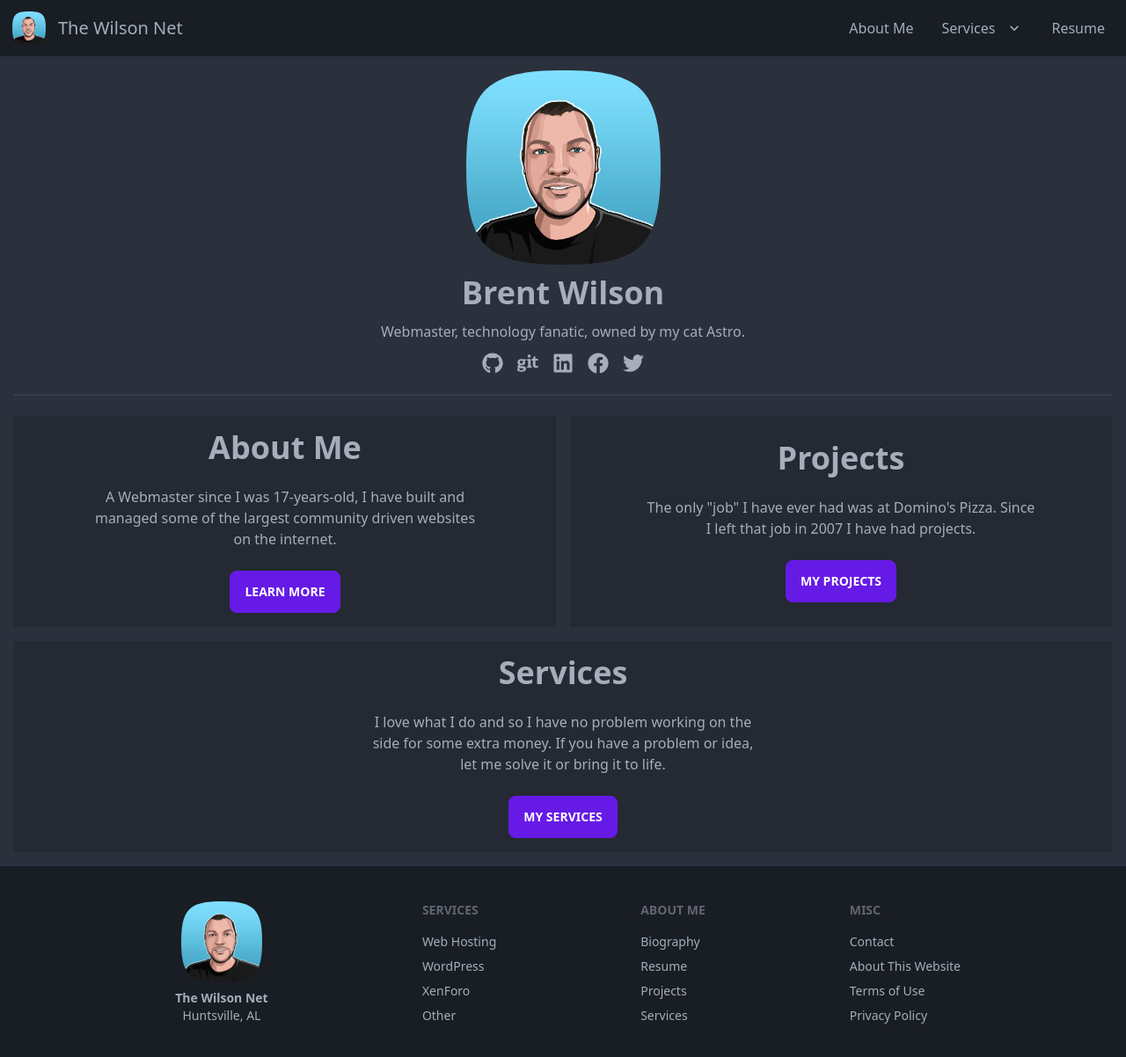
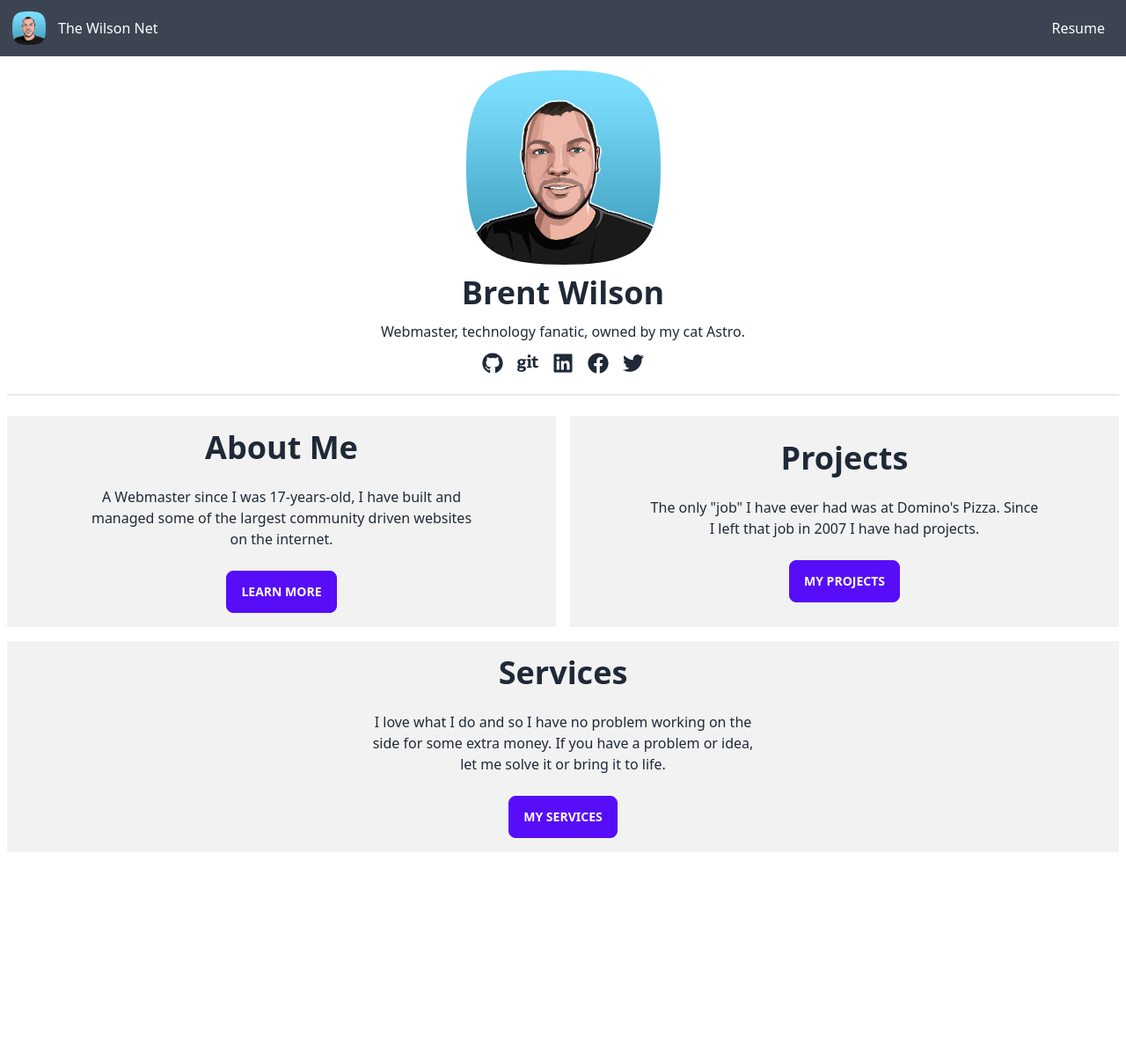
Before and after one commit to BWBama85/thewilsonnet.com, a Next.js app: page / in a window 1280 px wide. Shown: the top 1202 px of the page at 88% size. After the commit the page ends 985 px from the top, so only its background shows below. Built offline with nearby package versions, Linux system fonts and the light colour scheme.

Commit message:
Initial release to get resume live

```diff
--- /dev/null
+++ b/app/about/page.tsx
@@ -0,0 +1,7 @@
+export default function About() {
+  return (
+    <div>
+      Test
+    </div>
+  )
+}
--- a/app/resume/page.tsx
+++ b/app/about/resume/page.tsx
@@ -1,6 +1,5 @@
-import TOC from '../tableofcontents';
+import TOC from '../../tableofcontents';
 import Link from 'next/link';
-import Image from 'next/image'
 import {
   FaGithub,
   FaGit,
@@ -161,7 +160,7 @@ export default function Resume() {
                 Linux System Administration
               </p>
               <p>
-                Helps clients setup, secure, optimize and maintain their Linux servers.
+                Help clients setup, secure, optimize and maintain their Linux servers.
               </p>
             </li>
             <li>
--- a/app/layout.tsx
+++ b/app/layout.tsx
@@ -1,6 +1,6 @@
 import './globals.css'
-import Nav from './navbar'
-import Foot from './footer'
+import Nav from '../components/navbar'
+import Foot from '../components/footer'
 
 export default function RootLayout({
   children,
@@ -8,7 +8,7 @@ export default function RootLayout({
   children: React.ReactNode
 }) {
   return (
-    <html lang="en" data-theme="dark">
+    <html lang="en">
       <head>
         <meta name="viewport" content="width=device-width, initial-scale=1" />
         <title>Brent Wilson - Huntsville, AL</title>
@@ -18,10 +18,9 @@ export default function RootLayout({
       <body>
         <div className="container mx-auto w-full">
           <Nav />
-          <div id="page" className="px-4">
+          <main id="page" className="px-2">
             {children}
-          </div>
-          <Foot />
+          </main>
         </div>
       </body >
     </html >
--- a/app/navbar.tsx
+++ /dev/null
@@ -1,109 +0,0 @@
-import Link from 'next/link';
-import Image from 'next/image';
-
-export default function Nav() {
-  return (
-    <div className="flex w-full mb-4">
-      <div className="navbar bg-neutral text-neutral-content">
-        <div className="navbar-start w-full">
-          <div className="dropdown">
-            <label tabIndex={0} className="btn btn-ghost lg:hidden">
-              <svg
-                xmlns="http://www.w3.org/2000/svg"
-                className="h-5 w-5"
-                fill="none"
-                viewBox="0 0 24 24"
-                stroke="currentColor"
-              >
-                <path
-                  strokeLinecap="round"
-                  strokeLinejoin="round"
-                  strokeWidth={2}
-                  d="M4 6h16M4 12h8m-8 6h16"
-                />
-              </svg>
-            </label>
-            <ul tabIndex={0} className="menu menu-compact dropdown-content mt-3 p-2 shadow bg-base-100 rounded-box w-52">
-              <li><a>About Me</a></li>
-              <li tabIndex={0}>
-                <a className="justify-between">
-                  Services
-                  <svg
-                    className="fill-current"
-                    xmlns="http://www.w3.org/2000/svg"
-                    width={24}
-                    height={24}
-                    viewBox="0 0 24 24"
-                  >
-                    <path d="M8.59,16.58L13.17,12L8.59,7.41L10,6L16,12L10,18L8.59,16.58Z" />
-                  </svg>
-                </a>
-                <ul className="p-2 bg-base-100">
-                  <li>
-                    <a>Web Hosting</a>
-                  </li>
-                  <li>
-                    <a>WordPress</a>
-                  </li>
-                  <li>
-                    <a>XenForo</a>
-                  </li>
-                  <li>
-                    <a>Other</a>
-                  </li>
-                </ul>
-              </li>
-              <li><Link href='/resume'>Resume</Link></li>
-            </ul>
-          </div>
-          <Image
-            className="mask mask-squircle"
-            alt="Brent Wilson"
-            src="/me.png"
-            width={50}
-            height={50}
-          />
-          <Link className="px-2 normal-case text-xl" href="/">The Wilson Net</Link>
-        </div>
-        <div className="navbar-end hidden lg:flex">
-          <ul className="menu menu-horizontal p-0">
-            <li>
-              <a>About Me</a>
-            </li>
-            <li tabIndex={0}>
-              <a>
-                Services
-                <svg
-                  className="fill-current"
-                  xmlns="http://www.w3.org/2000/svg"
-                  width={20}
-                  height={20}
-                  viewBox="0 0 24 24"
-                >
-                  <path d="M7.41,8.58L12,13.17L16.59,8.58L18,10L12,16L6,10L7.41,8.58Z" />
-                </svg>
-              </a>
-              <ul className="p-2 bg-base-100">
-                <li>
-                  <a>Web Hosting</a>
-                </li>
-                <li>
-                  <a>WordPress</a>
-                </li>
-                <li>
-                  <a>XenForo</a>
-                </li>
-                <li>
-                  <a>Other</a>
-                </li>
-              </ul>
-            </li>
-            <li>
-              <Link href='/resume'>Resume</Link>
-            </li>
-          </ul>
-        </div>
-      </div>
-    </div>
-  );
-}
--- a/app/page.tsx
+++ b/app/page.tsx
@@ -17,6 +17,7 @@ export default function Home() {
         src="/me.png"
         width={288}
         height={222}
+        priority
       />
       <div className="text-center">
         <h1 className="text-4xl font-bold my-3">Brent Wilson</h1>
@@ -69,7 +70,7 @@ export default function Home() {
               <p className="py-6">
                 A Webmaster since I was 17-years-old, I have built and managed some of the largest community driven websites on the internet.
               </p>
-              <button className="btn btn-primary">Learn More</button>
+              <Link href="/about" title="About Brent Wilson" className="btn btn-primary">Learn More</Link>
             </div>
           </div>
         </div>
@@ -80,7 +81,7 @@ export default function Home() {
               <p className="py-6">
                 The only &quot;job&quot; I have ever had was at Domino&apos;s Pizza. Since I left that job in 2007 I have had projects.
               </p>
-              <button className="btn btn-primary">My Projects</button>
+              <Link href="/projects" title="My Projects" className="btn btn-primary">My Projects</Link>
             </div>
           </div>
         </div>
@@ -91,7 +92,7 @@ export default function Home() {
               <p className="py-6">
                 I love what I do and so I have no problem working on the side for some extra money. If you have a problem or idea, let me solve it or bring it to life.
               </p>
-              <button className="btn btn-primary">My Services</button>
+              <Link href="/services" title="My Services" className="btn btn-primary">My Services</Link>
             </div>
           </div>
         </div>
--- /dev/null
+++ b/app/projects/page.tsx
@@ -0,0 +1,7 @@
+export default function Projects() {
+  return (
+    <div>
+      Test
+    </div>
+  )
+}
--- /dev/null
+++ b/app/services/page.tsx
@@ -0,0 +1,7 @@
+export default function Services() {
+  return (
+    <div>
+      Test
+    </div>
+  )
+}
--- a/app/footer.tsx
+++ b/components/footer.tsx
@@ -1,24 +1,7 @@
-import Image from 'next/image';
-
 export default function Foot() {
 
   return (
-    <footer className="footer p-10 bg-neutral text-neutral-content justify-center md:justify-evenly">
-      <div>
-        <Image
-          className="mask mask-squircle mx-auto"
-          alt="Brent Wilson"
-          src="/me.png"
-          width={120}
-          height={120}
-        />
-        <p className="w-32 text-center">
-          <span className="font-bold"> The Wilson Net</span>
-          <br />
-          Huntsville, AL
-        </p>
-      </div>
-
+    <footer className="footer bg-neutral text-neutral-content">
       <div>
         <span className="footer-title">Services</span>
         <a className="link link-hover">Web Hosting</a>
--- /dev/null
+++ b/components/navbar.tsx
@@ -0,0 +1,32 @@
+import Link from 'next/link';
+import Image from 'next/image';
+import { FaBars } from 'react-icons/fa'
+
+export default function Nav() {
+  return (
+    <nav className="mb-4 bg-neutral text-neutral-content">
+      <div className="navbar">
+        <div className="navbar-start w-full">
+          <Image
+            className="mask mask-squircle"
+            alt="Brent Wilson"
+            src="/me.png"
+            width={50}
+            height={50}
+            priority
+          />
+          <Link className="px-2 normal-case text-xl" href="/">The Wilson Net</Link>
+        </div>
+        <div className="navbar-end">
+          <div className="flex">
+            <ul className="menu menu-horizontal p-0">
+              <li>
+                <Link href='/about/resume'>Resume</Link>
+              </li>
+            </ul>
+          </div>
+        </div>
+      </div>
+    </nav>
+  );
+}
```
